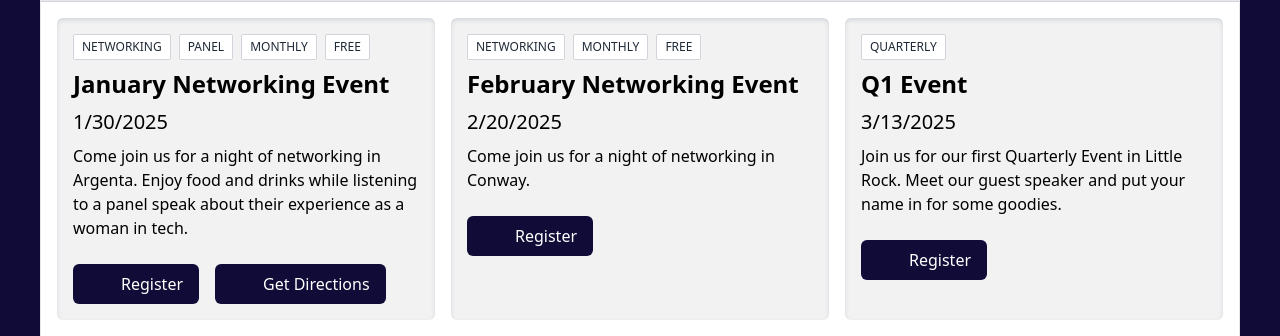
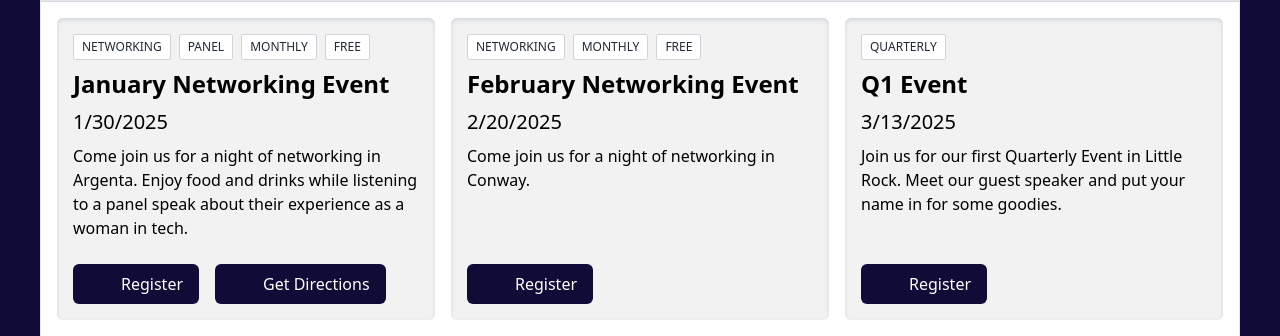
Before and after one commit to WIT-CA/wit-events, an Astro site: page / in a window 1280 px wide. Shown: the part 673-1009 px from the top of the page. Built offline with nearby package versions, Linux system fonts and the light colour scheme; Astro itself is replaced by a stand-in of ours; some icons are missing.

Commit message:
fix(events): align buttons for events to flex-end

```diff
--- a/src/components/UpcomingEvents.astro
+++ b/src/components/UpcomingEvents.astro
@@ -27,9 +27,8 @@ const events: Event[] = [
   {
     title: "February Networking Event",
     date: new Date("2025-02-20T12:00:00Z"),
-    details:
-      "Come join us for a night of networking in Conway.",
-    tags: ["networking",  "monthly", "free"],
+    details: "Come join us for a night of networking in Conway.",
+    tags: ["networking", "monthly", "free"],
     registrationUrl: "https://forms.office.com/r/feKZZwy49L",
   },
   {
@@ -83,7 +82,7 @@ const events: Event[] = [
           <p class="uppercase text-xl font-thin">
             {event.date.toLocaleDateString()}
           </p>
-          <p class="font-medium">{event.details}</p>
+          <p class="font-medium flex-grow">{event.details}</p>
           {(event.registrationUrl || event.locationUrl) && (
             <div class="flex gap-4 mt-4">
               {event.registrationUrl && (
```
